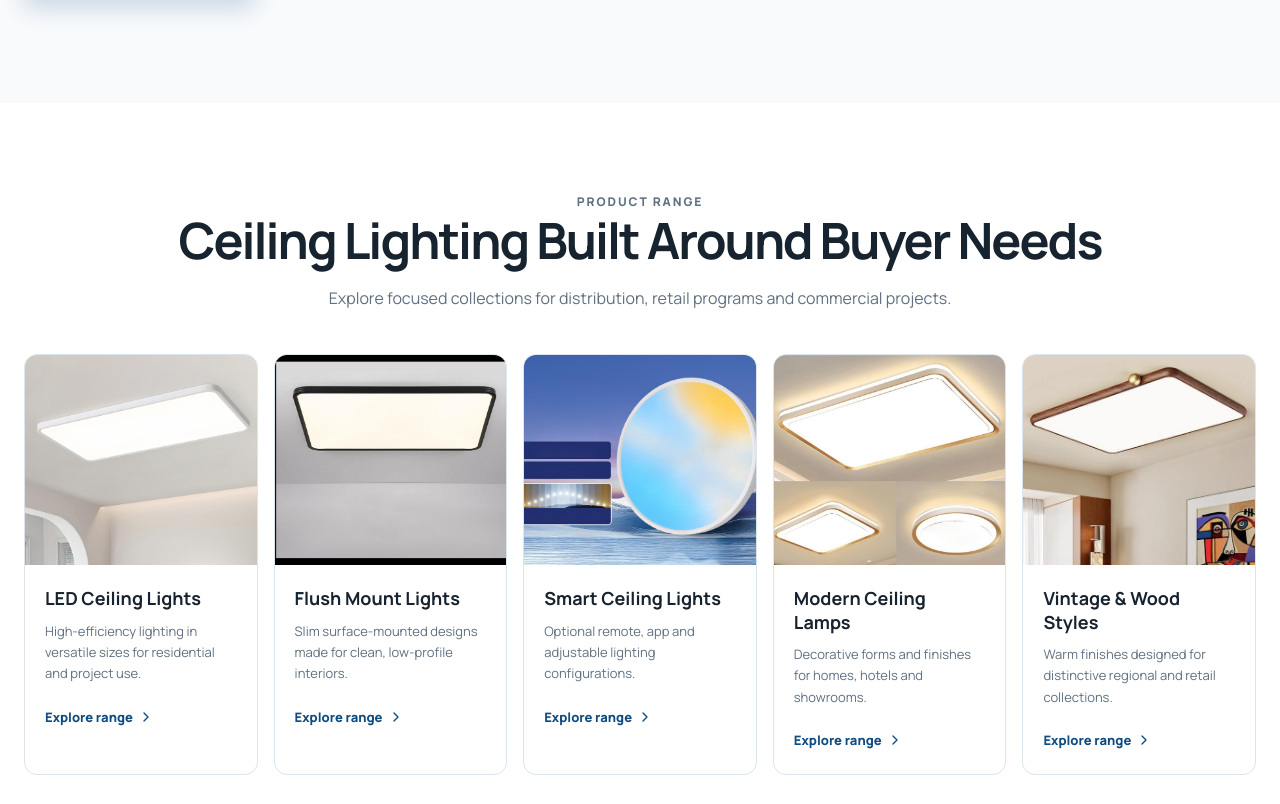
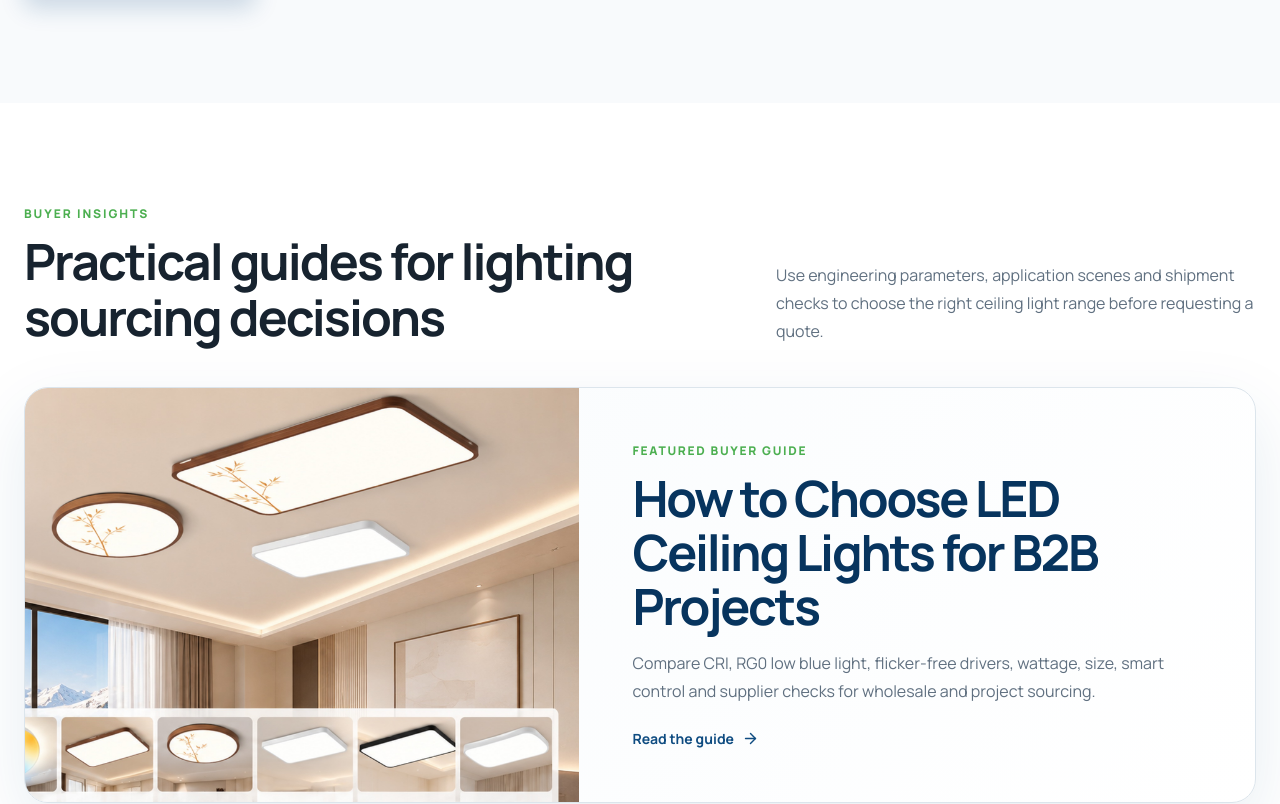
Before and after one commit to vancouver9866-eng/Website-Codex-Grow, a Next.js app: page / in a window 1280 px wide. Shown: the part 2397-3201 px from the top of the page. Built offline with nearby package versions, Linux system fonts and the light colour scheme.

Commit message:
Add visible blog entry points

```diff
--- a/app/globals.css
+++ b/app/globals.css
@@ -150,6 +150,17 @@ main[dir="rtl"] .language-menu > button { text-align: right; }
 .product-body p { min-height: 66px; margin: 10px 0 18px; color: var(--muted); font-size: 13px; line-height: 1.65; }
 .product-body span, .text-link { color: var(--blue); display: inline-flex; align-items: center; gap: 5px; font-size: 13px; font-weight: 900; }
 
+.home-insights-section { background: white; }
+.home-blog-card { display: grid; grid-template-columns: .9fr 1.1fr; gap: 0; overflow: hidden; border: 1px solid var(--line); border-radius: 24px; background: linear-gradient(125deg, #f8fbfd, #fff); box-shadow: 0 24px 70px rgba(15,76,129,.1); }
+.home-blog-card:hover { transform: translateY(-3px); box-shadow: 0 28px 80px rgba(15,76,129,.14); }
+.home-blog-image { position: relative; min-height: 360px; background: #eaf3fa; }
+.home-blog-image img { object-fit: cover; }
+.home-blog-body { padding: clamp(28px, 5vw, 54px); display: flex; flex-direction: column; justify-content: center; }
+.home-blog-body span { color: var(--green); font-size: 12px; font-weight: 900; letter-spacing: .14em; text-transform: uppercase; }
+.home-blog-body h3 { margin: 12px 0 16px; color: var(--blue-dark); font-size: clamp(30px, 4vw, 50px); line-height: 1.08; letter-spacing: -.045em; }
+.home-blog-body p { margin: 0 0 24px; color: var(--muted); line-height: 1.75; }
+.home-blog-body strong { display: inline-flex; align-items: center; gap: 8px; color: var(--blue); font-size: 14px; }
+
 .custom-section { background: linear-gradient(125deg, #f4f9fd, #eaf5fc); overflow: hidden; }
 .custom-layout { display: grid; grid-template-columns: 1.05fr 1.3fr .8fr; gap: 54px; align-items: center; }
 .custom-copy > p { margin: 20px 0; }
@@ -300,6 +311,8 @@ a.social-link:hover, a.social-link:focus-visible { color: #ffe39a; border-color:
   .section-heading { display: block; }
   .section-heading > p { margin-top: 16px; }
   .product-grid { grid-template-columns: 1fr 1fr; }
+  .home-blog-card { grid-template-columns: 1fr; }
+  .home-blog-image { min-height: 300px; }
   .custom-layout, .founder-layout, .faq-layout, .inquiry-layout { grid-template-columns: 1fr; }
   .custom-layout { gap: 45px; }
   .application-grid { grid-template-columns: 1fr 1fr; }
--- a/app/page.tsx
+++ b/app/page.tsx
@@ -172,6 +172,29 @@ export function GrowceanHome({ locale = "en" }: { locale?: Locale }) {
             ))}
           </div>
           <a className="button catalog-home-button" href={localizedPath("/products", locale)}>View full product database</a>
+        </div>
+      </section>
+
+      <section className="section home-insights-section" id="insights">
+        <div className="container">
+          <div className="section-heading">
+            <div>
+              <p className="section-label">BUYER INSIGHTS</p>
+              <h2>Practical guides for lighting sourcing decisions</h2>
+            </div>
+            <p>Use engineering parameters, application scenes and shipment checks to choose the right ceiling light range before requesting a quote.</p>
+          </div>
+          <a className="home-blog-card" href={localizedPath("/blog/how-to-choose-led-ceiling-lights-for-b2b-projects", locale)}>
+            <div className="home-blog-image">
+              <Image src="/images/hero-scene.jpg" alt="LED ceiling light buyer guide for B2B sourcing" fill sizes="(max-width: 900px) 92vw, 34vw" />
+            </div>
+            <div className="home-blog-body">
+              <span>Featured buyer guide</span>
+              <h3>How to Choose LED Ceiling Lights for B2B Projects</h3>
+              <p>Compare CRI, RG0 low blue light, flicker-free drivers, wattage, size, smart control and supplier checks for wholesale and project sourcing.</p>
+              <strong>Read the guide <ArrowRight size={17} /></strong>
+            </div>
+          </a>
         </div>
       </section>
 
@@ -353,7 +376,7 @@ export function GrowceanHome({ locale = "en" }: { locale?: Locale }) {
           </div>
           <div><h3>Products</h3><a href="#products">LED Ceiling Lights</a><a href="#products">Flush Mount Lights</a><a href="#products">Smart Ceiling Lights</a></div>
           <div><h3>Solutions</h3><a href="#custom">OEM & Custom</a><a href="#applications">Applications</a><a href="/Growcean-Product-Catalog.pdf">Product Catalog</a></div>
-          <div><h3>Company</h3><a href="#about">About Growcean</a><a href="#resources">Resources</a><a href="#inquiry">Contact Us</a></div>
+          <div><h3>Company</h3><a href="#about">About Growcean</a><a href={localizedPath("/blog/how-to-choose-led-ceiling-lights-for-b2b-projects", locale)}>Buyer Guide</a><a href="#inquiry">Contact Us</a></div>
         </div>
         <div className="container footer-bottom">
           <span>© 2026 Guangzhou Wortianlan Business Co., Ltd.</span>
--- a/components/mega-navigation.tsx
+++ b/components/mega-navigation.tsx
@@ -62,7 +62,7 @@ const menuContent = {
     text: "Use practical product information and direct communication to clarify your next project.",
     links: [
       { icon: FileText, title: "Product Catalog", text: "Download the current ceiling-light range", href: "/Growcean-Product-Catalog.pdf" },
-      { icon: BookOpen, title: "Buyer FAQ", text: "MOQ, samples, lead time and shipping", href: "/#resources" },
+      { icon: BookOpen, title: "B2B Buyer Guide", text: "How to choose LED ceiling lights", href: "/blog/how-to-choose-led-ceiling-lights-for-b2b-projects" },
       { icon: Lightbulb, title: "Selection Support", text: "Compare styles and suitable configurations", href: "/#inquiry" },
       { icon: Globe2, title: "Export Coordination", text: "Discuss destination and order requirements", href: "/#inquiry" },
     ],
```
